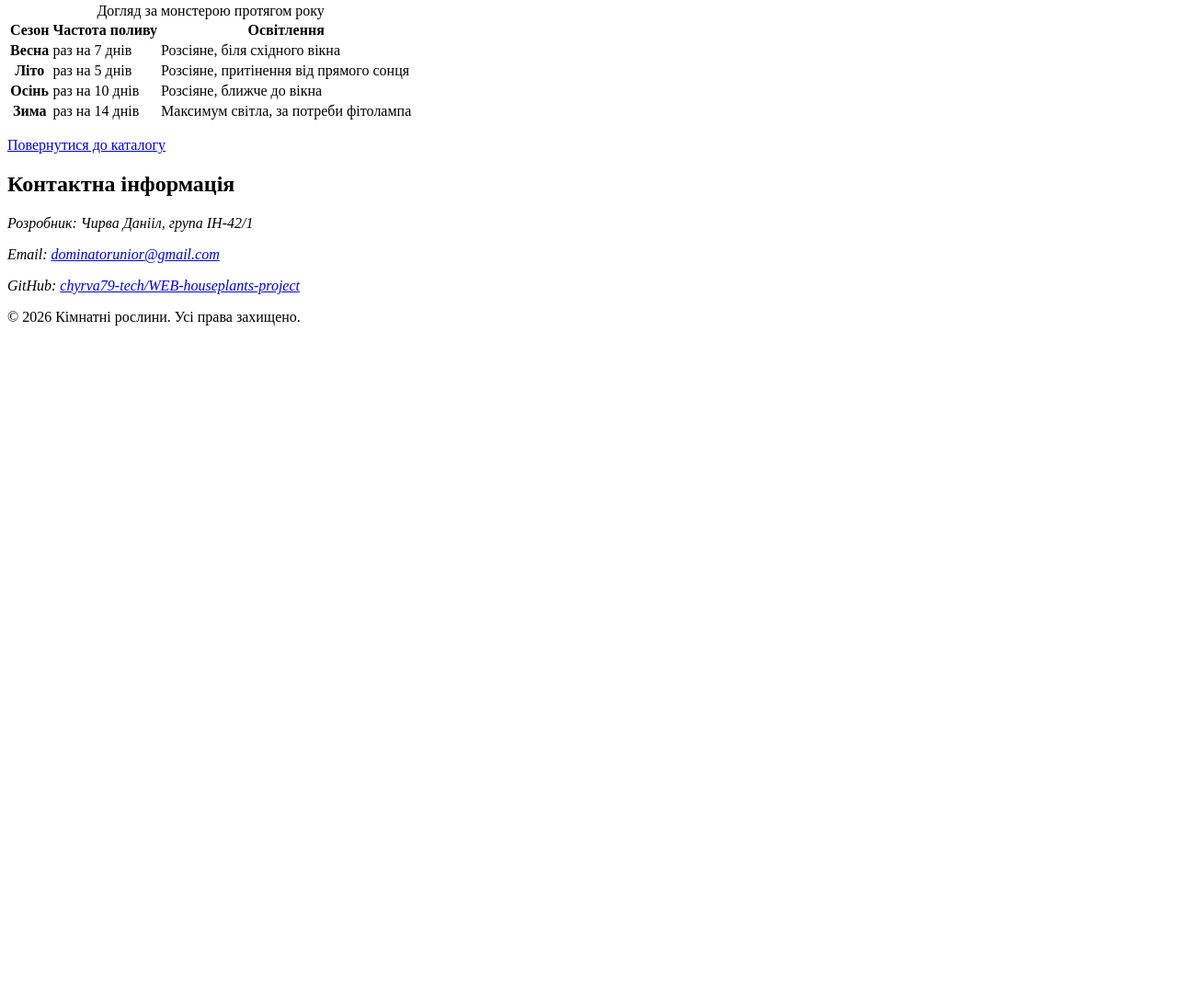
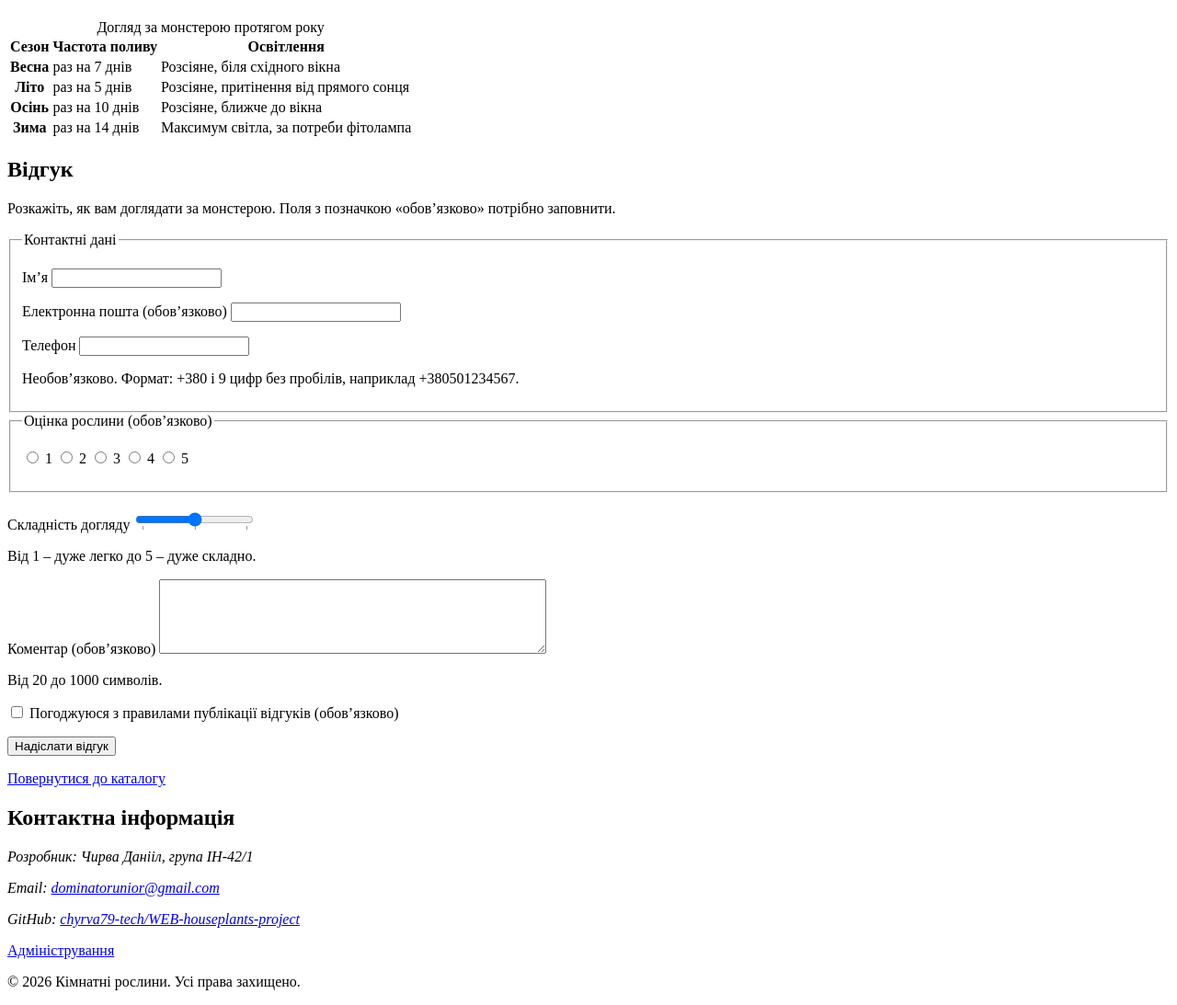
Before and after one commit to chyrva79-tech/WEB-houseplants-project, a plain HTML site: page details.html in a window 1280 px wide. Shown: the part 1535-2628 px from the top of the page at 92% size. Before the commit the page ends 1905 px from the top, so only its background shows below. Drawn offline with Linux system fonts and the light colour scheme.

Commit message:
Додано форму відгуку з оцінкою та складністю догляду на сторінку деталей

```diff
--- a/details.html
+++ b/details.html
@@ -52,6 +52,7 @@
           <li><a href="#description">Опис</a></li>
           <li><a href="#characteristics">Характеристики</a></li>
           <li><a href="#seasons">Догляд за сезонами</a></li>
+          <li><a href="#review">Відгук</a></li>
         </ul>
       </nav>
 
@@ -131,6 +132,69 @@
         </table>
       </section>
 
+      <section id="review" aria-labelledby="review-title">
+        <h2 id="review-title">Відгук</h2>
+        <p>Розкажіть, як вам доглядати за монстерою. Поля з позначкою «обов’язково» потрібно заповнити.</p>
+        <form id="review-form" action="details.html" method="get">
+          <fieldset>
+            <legend>Контактні дані</legend>
+            <p>
+              <label for="review-name">Ім’я</label>
+              <input id="review-name" name="authorName" type="text" maxlength="50" autocomplete="name">
+            </p>
+            <p>
+              <label for="review-email">Електронна пошта (обов’язково)</label>
+              <input id="review-email" name="email" type="email" required maxlength="100" autocomplete="email">
+            </p>
+            <p>
+              <label for="review-phone">Телефон</label>
+              <input id="review-phone" name="phone" type="tel" autocomplete="tel" pattern="\+380[0-9]{9}"
+                     aria-describedby="review-phone-hint">
+            </p>
+            <p id="review-phone-hint">Необов’язково. Формат: +380 і 9 цифр без пробілів, наприклад +380501234567.</p>
+          </fieldset>
+
+          <fieldset>
+            <legend>Оцінка рослини (обов’язково)</legend>
+            <p>
+              <label><input type="radio" name="rating" value="1" required> 1</label>
+              <label><input type="radio" name="rating" value="2"> 2</label>
+              <label><input type="radio" name="rating" value="3"> 3</label>
+              <label><input type="radio" name="rating" value="4"> 4</label>
+              <label><input type="radio" name="rating" value="5"> 5</label>
+            </p>
+          </fieldset>
+
+          <p>
+            <label for="review-difficulty">Складність догляду</label>
+            <input id="review-difficulty" name="careDifficulty" type="range" min="1" max="5" step="1" value="3"
+                   list="difficulty-marks" aria-describedby="review-difficulty-hint">
+            <datalist id="difficulty-marks">
+              <option value="1" label="легко"></option>
+              <option value="3" label="середньо"></option>
+              <option value="5" label="складно"></option>
+            </datalist>
+          </p>
+          <p id="review-difficulty-hint">Від 1 – дуже легко до 5 – дуже складно.</p>
+
+          <p>
+            <label for="review-comment">Коментар (обов’язково)</label>
+            <textarea id="review-comment" name="comment" required minlength="20" maxlength="1000" rows="5" cols="50"
+                      aria-describedby="review-comment-hint"></textarea>
+          </p>
+          <p id="review-comment-hint">Від 20 до 1000 символів.</p>
+
+          <p>
+            <input id="review-agree" name="agree" type="checkbox" value="yes" required>
+            <label for="review-agree">Погоджуюся з правилами публікації відгуків (обов’язково)</label>
+          </p>
+
+          <p>
+            <button type="submit">Надіслати відгук</button>
+          </p>
+        </form>
+      </section>
+
       <p><a href="index.html">Повернутися до каталогу</a></p>
     </article>
   </main>
@@ -142,6 +206,7 @@
       <p>Email: <a href="mailto:dominatorunior@gmail.com">dominatorunior@gmail.com</a></p>
       <p>GitHub: <a href="https://github.com/chyrva79-tech/WEB-houseplants-project">chyrva79-tech/WEB-houseplants-project</a></p>
     </address>
+    <p><a href="admin.html">Адміністрування</a></p>
     <p>&copy; <time datetime="2026">2026</time> Кімнатні рослини. Усі права захищено.</p>
   </footer>
 </body>
```
